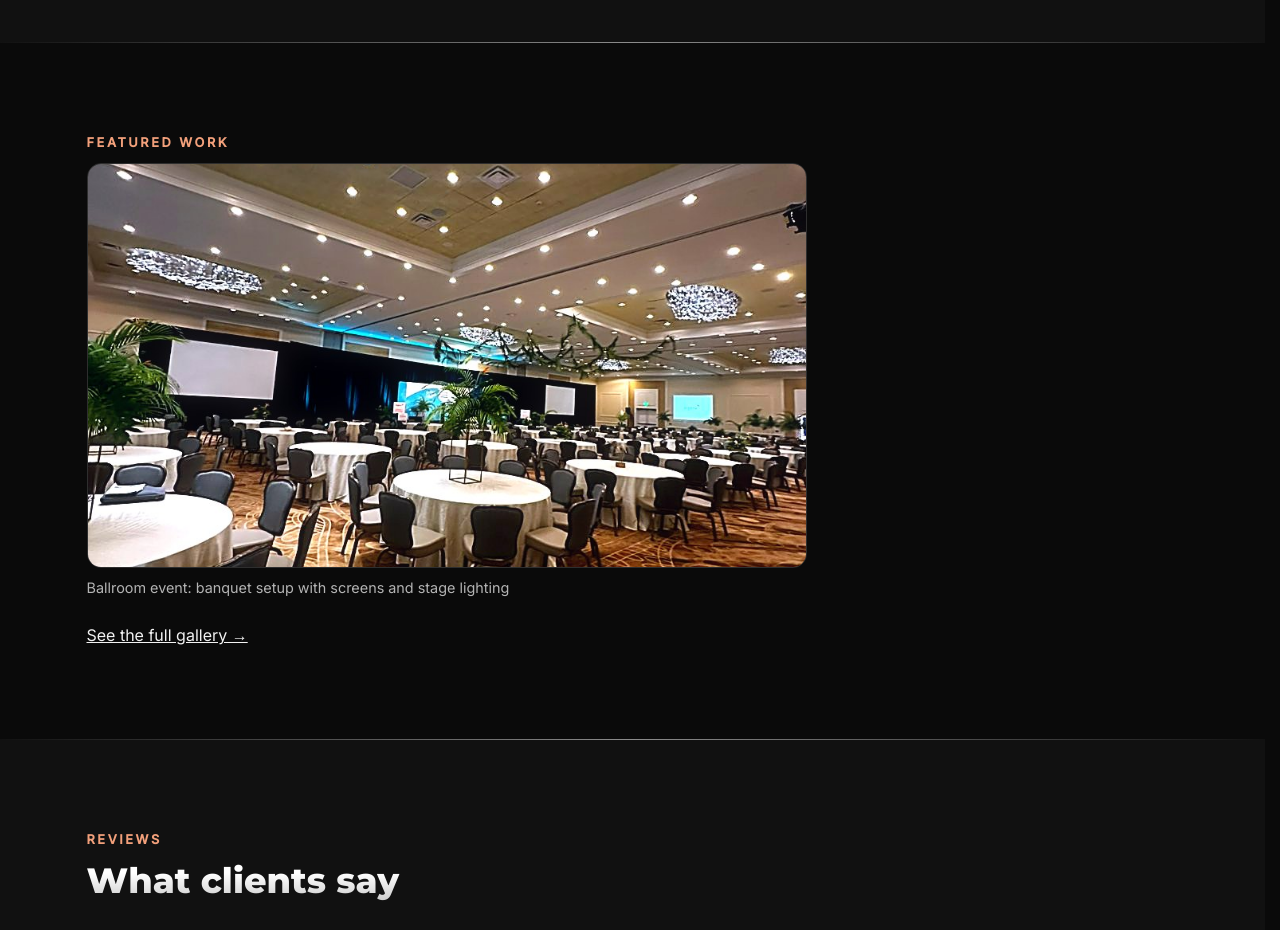
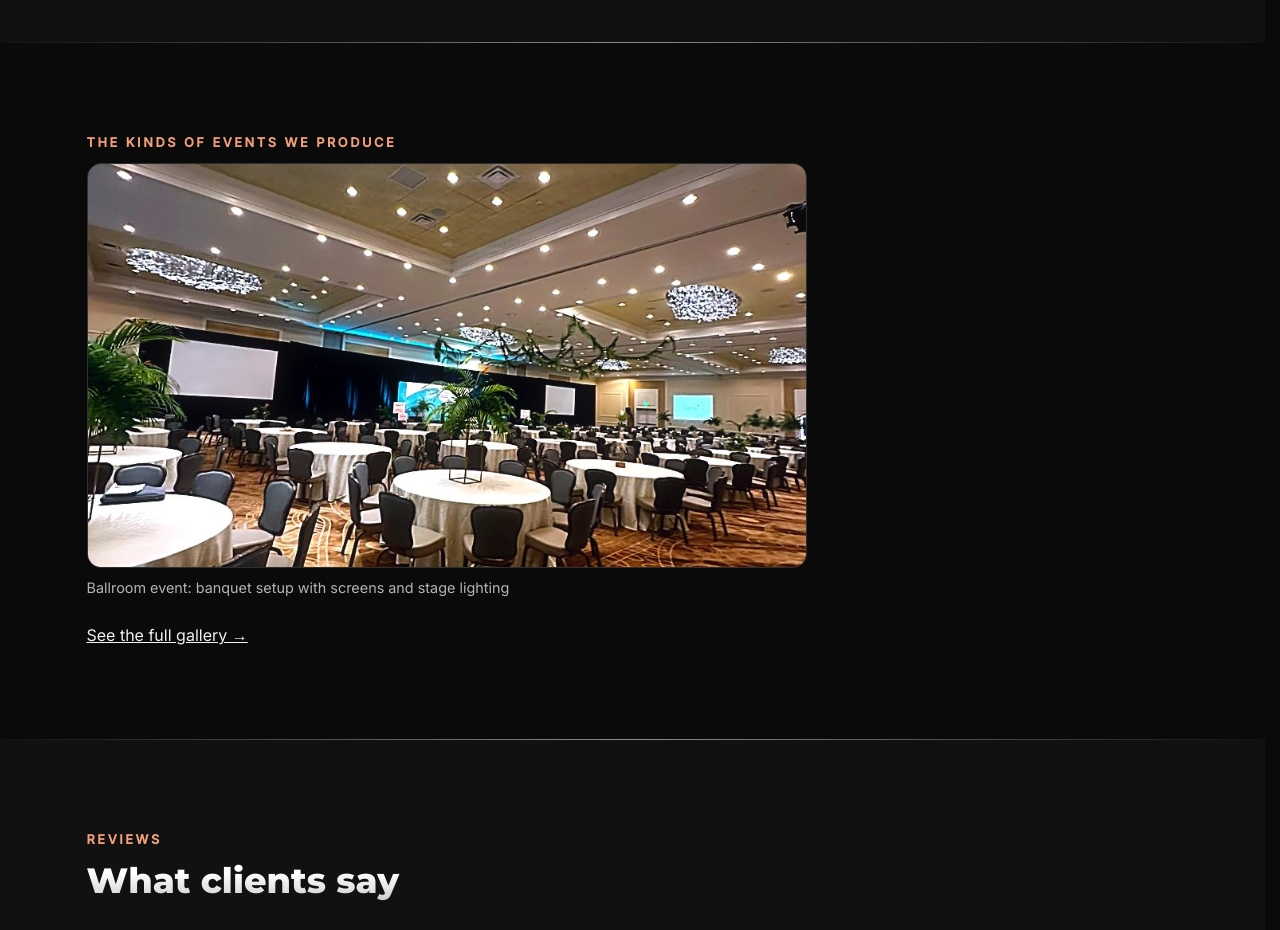
Before and after one commit to skitzafrenia420420-pause/ailiveproductions, a plain HTML site: page index.html in a window 1280 px wide. Shown: the part 1520-2450 px from the top of the page. Drawn offline with Linux system fonts and the light colour scheme.

Commit message:
Homepage: rename 'Featured work' label too

```diff
--- a/index.html
+++ b/index.html
@@ -149,7 +149,7 @@ nav .navcta{background:linear-gradient(180deg,#F8C2A4 0%,#F2A07B 52%,#E08A62 100
 <div class="card"><div class="ic"><svg class="i"><use href="#i-video"/></svg></div><h3>Video</h3><p>High-impact visuals that keep every guest engaged, including screens, projection and live video.</p><a class="more" href="/services">More about our services →</a></div>
 </div>
 </div></section>
-<section><div class="wrap"><p class="eyebrow">Featured work</p>
+<section><div class="wrap"><p class="eyebrow">The kinds of events we produce</p>
 <div class="gallery" style="grid-template-columns:1fr;max-width:720px"><figure><img style="aspect-ratio:16/9" src="gallery/event-01.jpg" loading="lazy" alt="Ballroom set with round banquet tables, projection screens and colored stage lighting"><figcaption>Ballroom event: banquet setup with screens and stage lighting</figcaption></figure></div>
 <p class="more"><a href="/services#gallery" style="color:var(--gold2)">See the full gallery →</a></p></div></section>
 <section class="alt"><div class="wrap"><p class="eyebrow">Reviews</p><h2>What clients say</h2>
```
